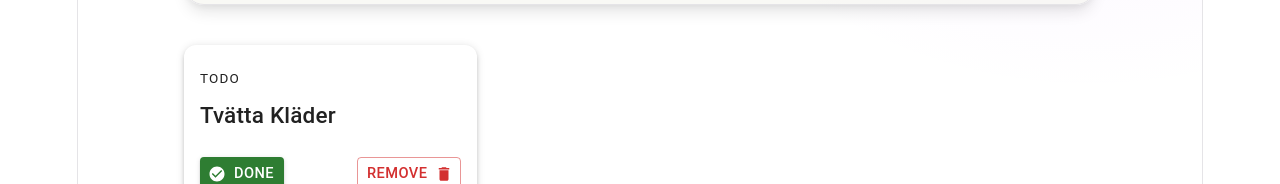
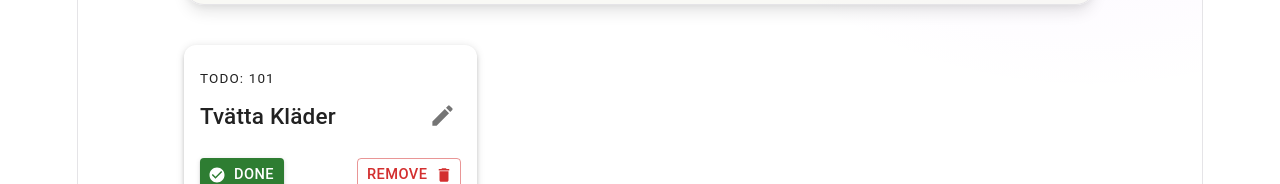
Before and after one commit to louiestokk/todoAppExam, a React (Vite) app: page / in a window 1280 px wide. Shown: the part 613-797 px from the top of the page. Built offline with nearby package versions, Linux system fonts and the light colour scheme.

Commit message:
handle Update todo functionality

```diff
--- a/src/App.jsx
+++ b/src/App.jsx
@@ -39,6 +39,14 @@ function App() {
     // vill bara visa kunskap
   }
 
+  const updateTodo = (id,newTodo) => {
+    const current = todos.find((todo) => todo.id === id)
+    if(!current) return
+    const text = newTodo.trim()
+    if(text === "") return
+    setTodos(todos.map((todo) => todo.id === id ? {...todo, task:text} : todo))
+  }
+
   return (
     <>
     <HeaderComp />
@@ -62,7 +70,7 @@ function App() {
       {todos.length>0 && <section className="todo-section">
         <Grid container spacing={2}>
           {todos.map((todo)=> (
-            <Todo key={todo.id} todo={todo} onToggleDone={handleDone} removeDone={handleRemove}/>
+            <Todo key={todo.id} todo={todo} onToggleDone={handleDone} removeDone={handleRemove} handleUpdate={updateTodo}/>
           ))}
         </Grid>
       </section>}
--- a/src/components/Todo.jsx
+++ b/src/components/Todo.jsx
@@ -1,8 +1,12 @@
-import {Card, CardContent, CardActions, Typography, Button, Grid} from '@mui/material'
+import React,{useState} from 'react';
+import {Card, CardContent, CardActions, Typography, Button, Grid, Box, IconButton, TextField} from '@mui/material'
+import EditIcon from '@mui/icons-material/Edit';
 import DeleteIcon from '@mui/icons-material/Delete';
 import CheckCircleIcon from '@mui/icons-material/CheckCircle';
 import UndoIcon from '@mui/icons-material/Undo';
-const Todo = ({todo,onToggleDone,removeDone}) => {
+const Todo = ({todo,onToggleDone,removeDone,handleUpdate}) => {
+  const [editTodo, setEditTodo] = useState(false)
+  const [draft, setDraft] = useState("")
   return (
     <Grid size={{ xs: 12, sm: 6, md: 4 }}>
       <Card
@@ -21,15 +25,23 @@ const Todo = ({todo,onToggleDone,removeDone}) => {
       >
         <CardContent sx={{ flexGrow: 1 }}>
           <Typography variant="overline" color="text.secondary">
-            Todo
+            Todo: {todo.id}
           </Typography>
-          <Typography
-            variant="h6"
-            component="div"
-            sx={{ wordBreak: 'break-word', textDecoration: todo.done ? 'line-through' : 'none' }}
-          >
-            {todo.task}
-          </Typography>
+          <Box sx={{ display: 'flex', alignItems: 'center', justifyContent: 'space-between',gap:"5px" }}>
+            {editTodo ?  <TextField onChange={(e) => setDraft(e.target.value)} defaultValue={todo.task} id="outlined-basic" variant="outlined" /> :  <Typography
+              variant="h6"
+              component="div"
+              sx={{ wordBreak: 'break-word', textDecoration: todo.done ? 'line-through' : 'none' }}
+            >
+              {todo.task}
+            </Typography>}
+            {editTodo ? <Button variant='contained' type='button' onClick={()=> {
+              handleUpdate(todo.id,draft)
+              setEditTodo(false)
+            }}>Update</Button> : <IconButton onClick={() => setEditTodo(true)} size="small" aria-label="edit">
+              <EditIcon />
+            </IconButton>}
+          </Box>
         </CardContent>
         <CardActions sx={{ justifyContent: 'space-between', px: 2, pb: 2 }}>
           <Button onClick={() => onToggleDone(todo.id)} size="small" variant="contained" color={todo.done ? "warning" : "success"} startIcon={todo.done ? <UndoIcon/>: <CheckCircleIcon />}>{todo.done ? "Undo":"Done"}</Button>
```
